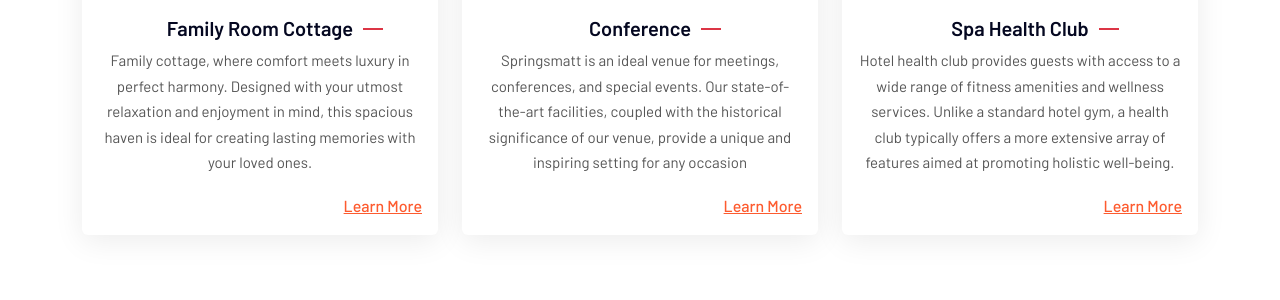
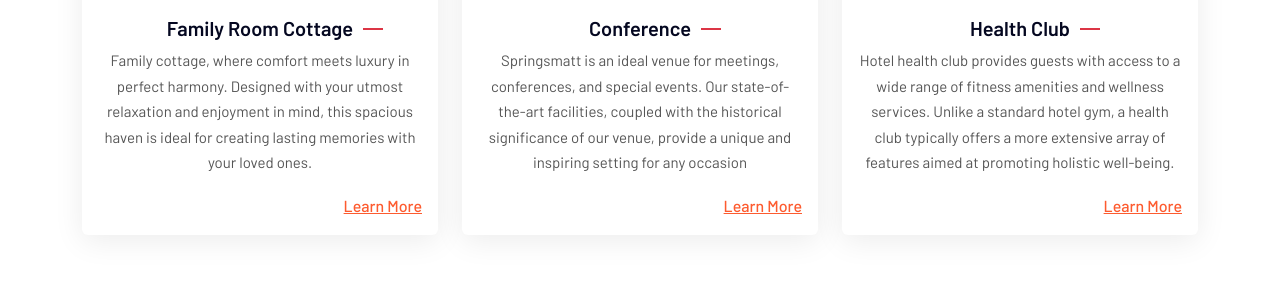
Before and after one commit to Okinda-joseph/springsmattserenehotel, a PHP site: page /tour.php in a window 1280 px wide. Shown: the part 1932-2232 px from the top of the page. Run offline with PHP 8.4, Linux system fonts and the light colour scheme; some libraries are stand-ins or nearby versions.

Commit message:
Update tour.php

```diff
--- a/tour.php
+++ b/tour.php
@@ -186,11 +186,11 @@
         <div class="col-lg-4 col-sm-6">
           <div class="card">
             <div class="card-img-box">
-              <img src="./assets/offers/caption (16).jpg" class="card-img-top" alt="">
+              <img src="./assets/offers/caption (16).jpg" class="card-img-top" alt="tour-family-suite">
             </div>
             <div class="card-body">
               <div class="title-wrap">
-                <h5 class="card-title title">spa health club</h5>
+                <h5 class="card-title title">health club</h5>
               </div>
               <div class="text-wrap">
                 <p class="card-text">
```
